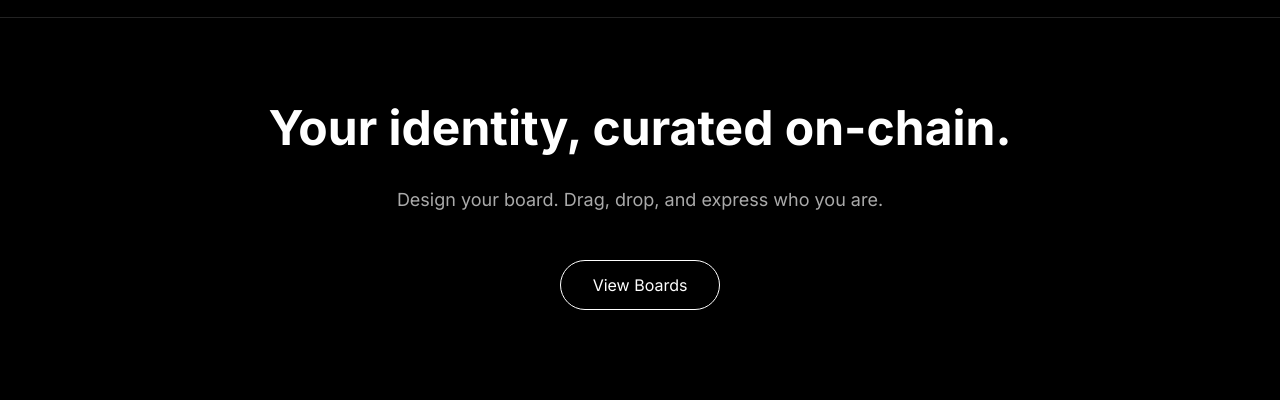
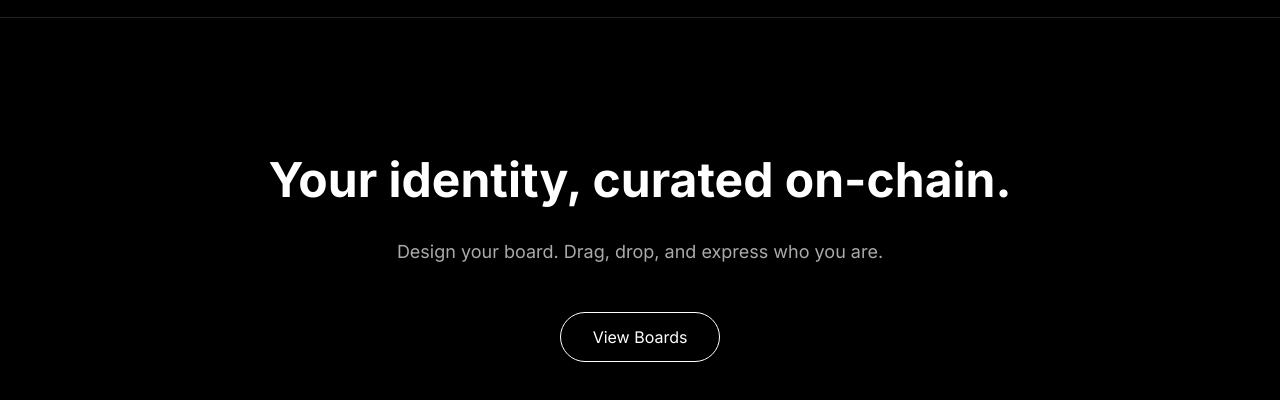
Before and after one commit to maker-speck/ChainFrame, a plain HTML site: page index.html in a window 1280 px wide. Shown: the part 58-458 px from the top of the page. Drawn offline with Linux system fonts and the light colour scheme.

Commit message:
Add files via upload

```diff
--- a/css/style.css
+++ b/css/style.css
@@ -85,3 +85,12 @@ header {
 .hero p {
   font-size: 18px;
 }
+
+header img.logo {
+  height: 32px;
+}
+main.hero {
+  max-width: 800px;
+  margin: 0 auto;
+  padding-top: 100px;
+}
--- a/index.html
+++ b/index.html
@@ -9,7 +9,7 @@
 </head>
 <body>
   <header>
-    <img src="assets/logo.png" alt="ChainFrame Logo" class="logo">
+    <img src="assets/logo.png" alt="ChainFrame Logo" class="logo" />
     <nav>
       <a href="explore.html">Explore</a>
       <a href="profile.html">My Board</a>
--- a/style.css
+++ b/style.css
@@ -85,3 +85,12 @@ header {
 .hero p {
   font-size: 18px;
 }
+
+header img.logo {
+  height: 32px;
+}
+main.hero {
+  max-width: 800px;
+  margin: 0 auto;
+  padding-top: 100px;
+}
```
